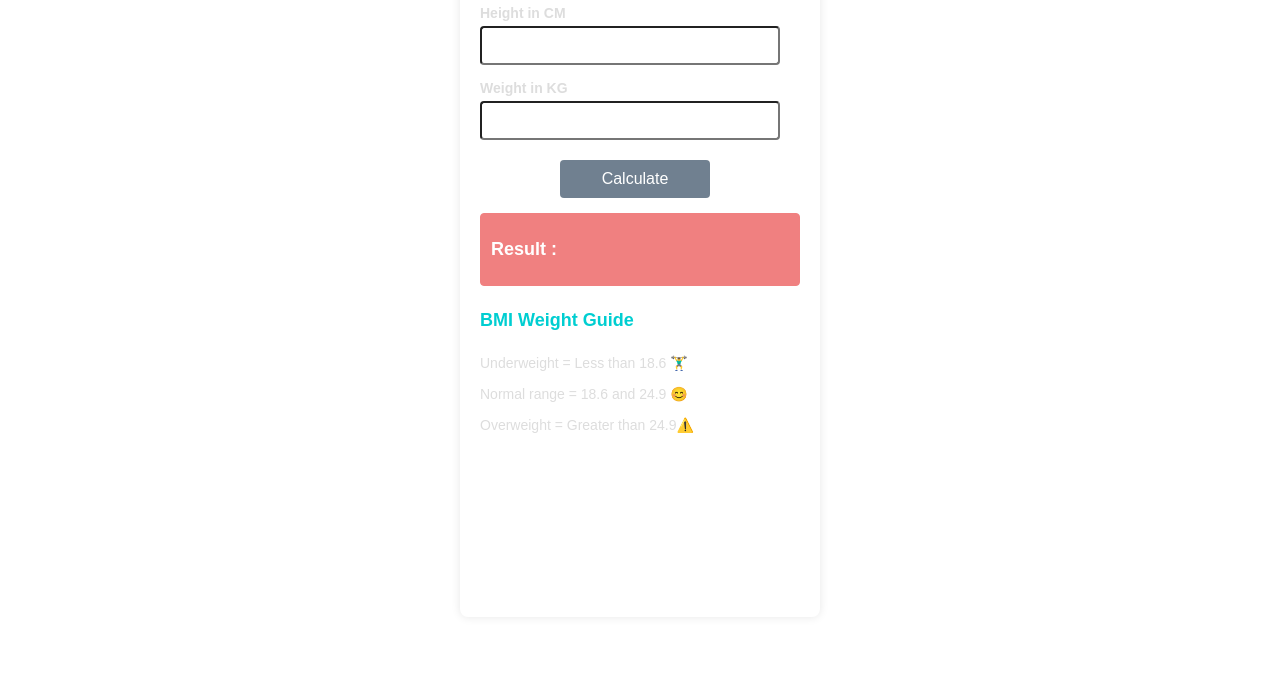
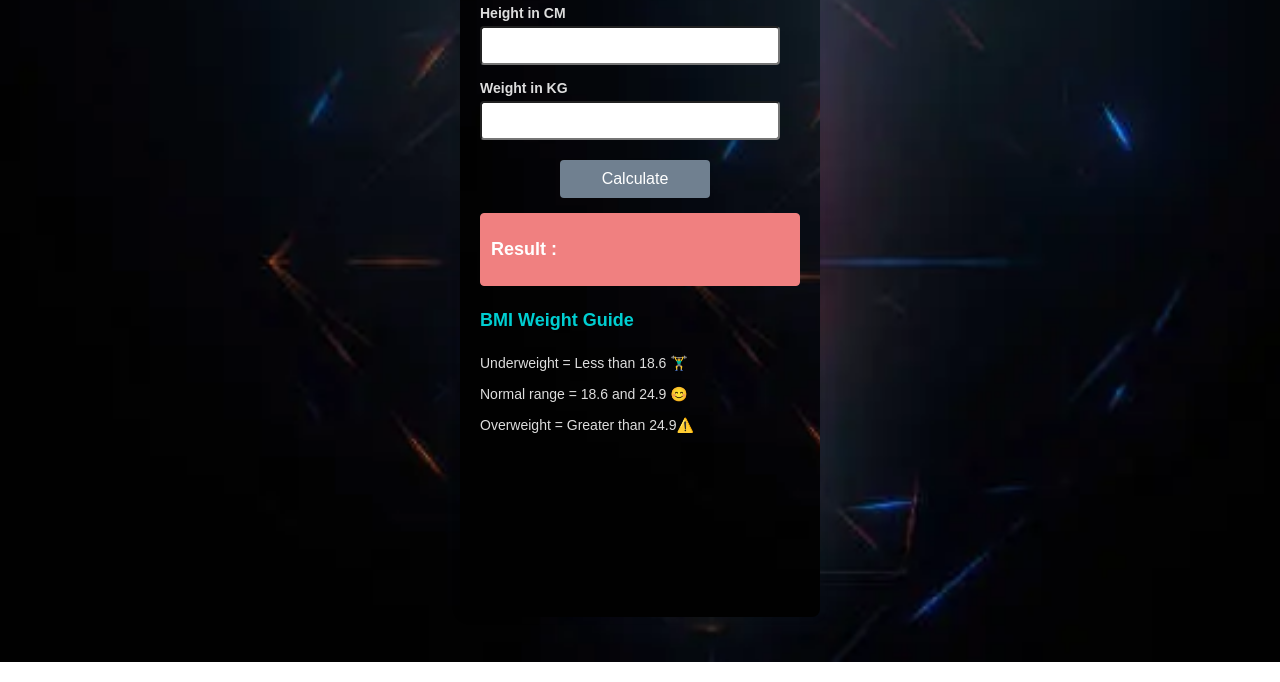
Before and after one commit to UroobaSiddiqui01/BMI, a plain HTML site: page index.html in a window 1280 px wide. Shown: the part 138-820 px from the top of the page. Drawn offline with Linux system fonts and the light colour scheme.

Commit message:
Initial commit

```diff
--- a/style.css
+++ b/style.css
@@ -13,7 +13,7 @@ body {
     justify-content: center;
     align-items: center;
     height: 100vh;
-    background: url(images/1.png) no-repeat;
+    background: url(image/1.png) no-repeat;
     background-size: cover;
 }
 
@@ -28,7 +28,7 @@ body {
 }
 
 .container {
-    background:url(images/1.png)no-repeat;
+    background:url(image/1.png)no-repeat;
     background-size: cover;
     border-radius: 8px;
     box-shadow: 0 0 10px rgba(0, 0, 0, 0.1);
```
